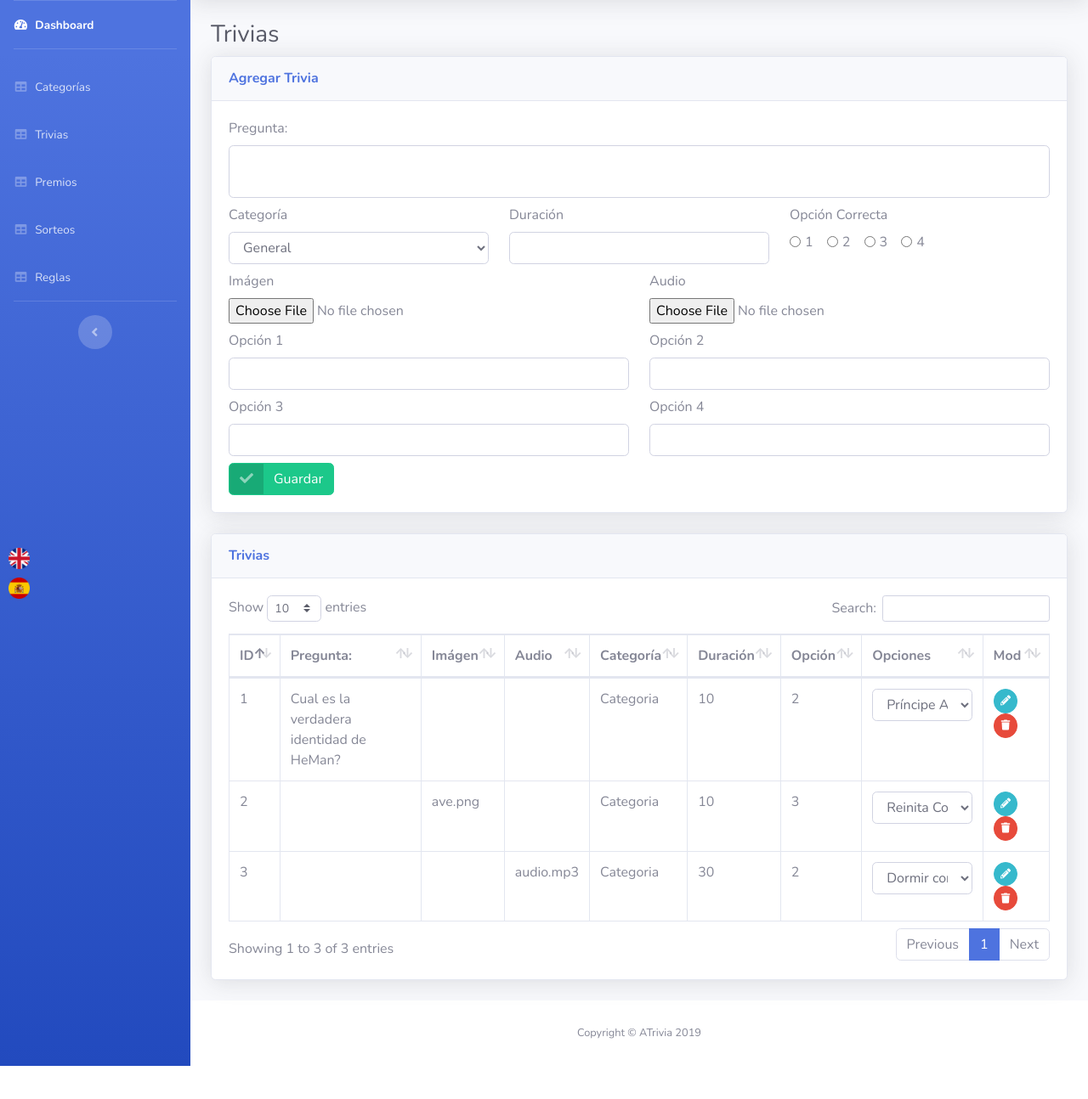
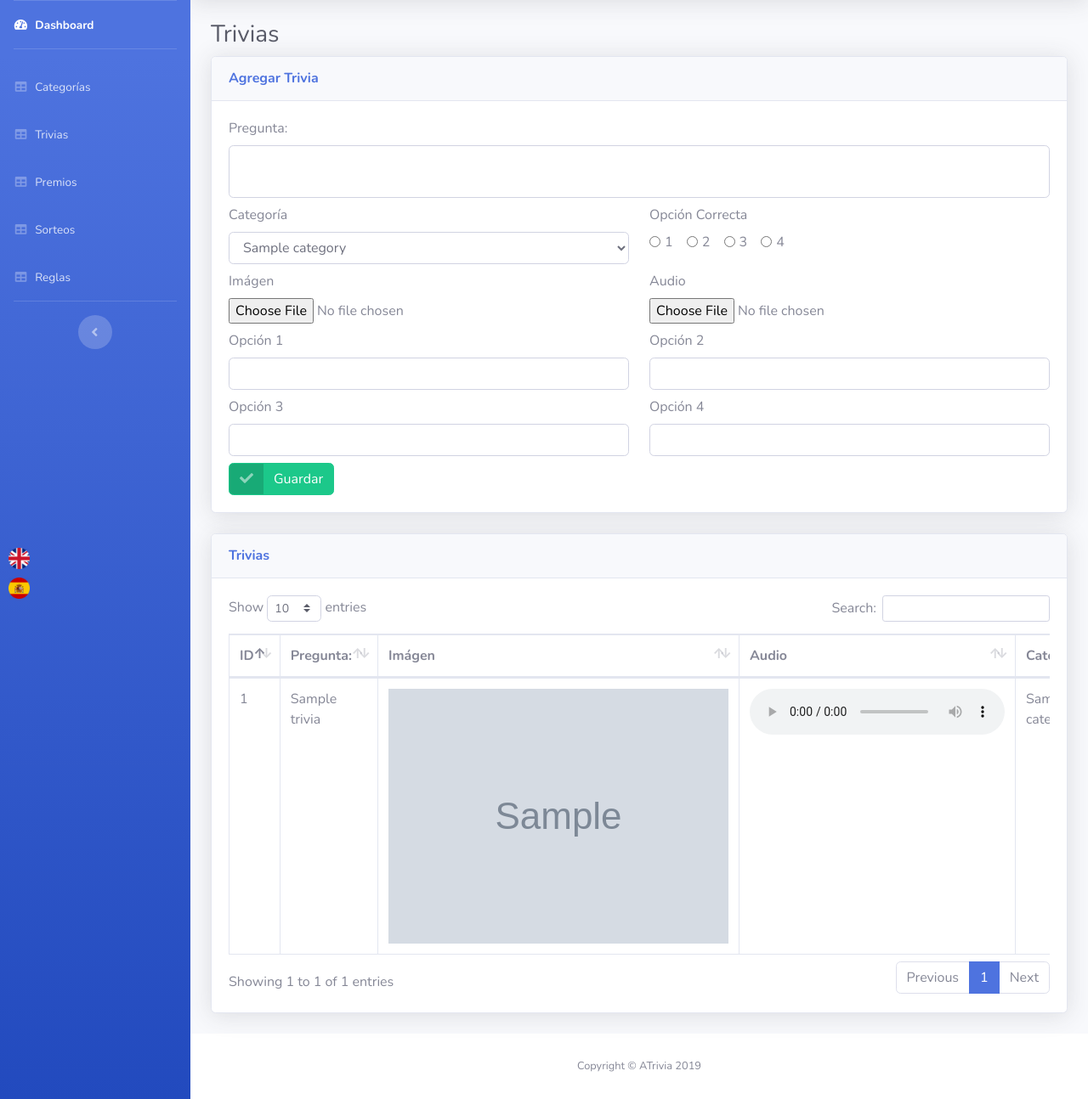
Before and after one commit to JuanNavasJN/ati-trivia, a Flask app: page /admin/trivias in a window 1280 px wide. Shown: the part 70-1364 px from the top of the page at 85% size. Before the commit the page ends 1325 px from the top, so only its background shows below. Run offline with Flask 2, Linux system fonts and the light colour scheme; grey boxes marked "Sample" are stand-in pictures; a database or web service that is not in the repository returns one stand-in record (values such as "Sample title"); parts of the project's set-up code (start-up, migrations or seed data) failed here and were passed over; some libraries are stand-ins or nearby versions.

Commit message:
crear y eliminar trivia admin

```diff
--- a/app.py
+++ b/app.py
@@ -48,7 +48,9 @@ def admincategorias():
 
 @app.route('/admin/trivias')
 def admintrivias():
-    return render_template('admin/trivias.html')
+    categories = list(db.category.find({}))
+    trivias = list(db.trivias.find({}))
+    return render_template('admin/trivias.html', categories=categories, trivias=trivias)
 
 @app.route('/admin/premios')
 def adminpremios():
@@ -118,6 +120,10 @@ def api_trivia(id):
 def api_new_trivia():
     return createTrivia(request.get_json(force=True))
 
+@app.route('/api/trivia/<id>', methods = ['DELETE'])
+def api_delete_trivia(id):
+    return deleteTrivia(id)
+
 # Premios
 @app.route('/api/premios', methods = ['GET'])
 def api_premios():
--- a/controllers/category.py
+++ b/controllers/category.py
@@ -6,7 +6,7 @@ from flask import Response
 Categories = db.category
 
 def getOneCategory(id):
-    print(id)
+    # print(id)
     category = Categories.find_one({'_id': ObjectId(id)})
     return Response(
         dumps(category),
--- a/controllers/main.py
+++ b/controllers/main.py
@@ -1,3 +1,3 @@
 from .category import *
 from .trivia import *
-from .premios import *
+# from .premios import *
--- a/templates/admin/trivias.html
+++ b/templates/admin/trivias.html
@@ -21,47 +21,54 @@
               <h6 class="m-0 font-weight-bold text-primary" data-i18n="addTrivia"></h6>
             </div>
             <div class="card-body">
+              <form action="" id="formCorrectOpt">
               <div class="row">
                 <div class="col">
                   <label for="trivia" data-i18n="question"></label>
-                  <textarea id="trivia" class="form-control" style="resize: none;"></textarea>
+                  <textarea id="trivia" class="form-control" style="resize: none;" required></textarea>
                 </div>
               </div>
               <div class="row mt-2">
                 <div class="col">
                   <label for="category-trivia" data-i18n="category"></label>
                   <select class="form-control" id="category-trivia">
-                    <option value="general">General</option>
-                    <option value="deportes">Deportes</option>
-                    <option value="cultura">Cultura</option>
+
+                    {% for category in categories %}
+
+                      <option value="{{ category.name }}" >{{ category.name  }}</option>
+
+                    {% endfor %}
                   </select>
                 </div>
 
-                <div class="col">
+                <!-- <div class="col">
                   <label for="duration-trivia" data-i18n="duration"></label>
                   <input type="number" id="duration-trivia" class="form-control"/>
-                </div>
+                </div> -->
 
                 <div class="col">
                     <label for="duration-trivia" data-i18n="correctOpt"></label>
+
                         <div>
                             <div class="form-check form-check-inline">
-                          <input class="form-check-input" type="radio" name="inlineRadioOptions" id="inlineRadio1" value="option1">
+                              <input class="form-check-input" type="radio" name="inlineRadioOptions" id="inlineRadio1" value="1" required>
                               <label class="form-check-label" for="inlineRadio1">1</label>
                             </div>
                             <div class="form-check form-check-inline">
-                          <input class="form-check-input" type="radio" name="inlineRadioOptions" id="inlineRadio2" value="option2">
+                              <input class="form-check-input" type="radio" name="inlineRadioOptions" id="inlineRadio2" value="2" required>
                               <label class="form-check-label" for="inlineRadio2">2</label>
                             </div>
                             <div class="form-check form-check-inline">
-                          <input class="form-check-input" type="radio" name="inlineRadioOptions" id="inlineRadio3" value="option1">
+                              <input class="form-check-input" type="radio" name="inlineRadioOptions" id="inlineRadio3" value="3" required>
                               <label class="form-check-label" for="inlineRadio1">3</label>
                             </div>
                             <div class="form-check form-check-inline">
-                          <input class="form-check-input" type="radio" name="inlineRadioOptions" id="inlineRadio4" value="option2">
+                              <input class="form-check-input" type="radio" name="inlineRadioOptions" id="inlineRadio4" value="4" required>
                               <label class="form-check-label" for="inlineRadio2">4</label>
                             </div>
                         </div>
+
+
 
                 </div>
               </div>
@@ -69,7 +76,7 @@
               <div class="row mt-2">
                 <div class="col">
                   <label for="image-trivia" data-i18n="image"></label>
-                  <input type="file" class="form-control-file" id="image-trivia"/>
+                  <input type="file" class="form-control-file" id="image-trivia" />
                 </div>
                 <div class="col">
                     <label for="audio-trivia">Audio</label>
@@ -80,37 +87,37 @@
               <div class="row mt-2">
                 <div class="col">
                   <label for=""><span data-i18n="option"></span> 1</label>
-                  <input type="text" class="form-control">
+                  <input type="text" class="form-control" id="option1" required>
                 </div>
                 <div class="col">
                   <label for=""><span data-i18n="option"></span> 2</label>
-                  <input type="text" class="form-control">
+                  <input type="text" class="form-control" id="option2" required>
                 </div>
               </div>
 
               <div class="row mt-2">
                 <div class="col">
                   <label for=""><span data-i18n="option"></span> 3</label>
-                  <input type="text" class="form-control">
+                  <input type="text" class="form-control" id="option3" required>
                 </div>
                 <div class="col">
                   <label for=""><span data-i18n="option"></span> 4</label>
-                  <input type="text" class="form-control">
+                  <input type="text" class="form-control" id="option4" required>
                 </div>
               </div>
 
               <div class="row mt-2">
                   <div class="col">
-                    <a href="#" class="btn btn-success btn-icon-split">
+                    <button type="submit" class="btn btn-success btn-icon-split" id="save-trivia">
                       <span class="icon text-white-50">
                         <i class="fas fa-check"></i>
                       </span>
                       <span class="text" id="save-trivia" data-i18n="save"></span>
-                    </a>
+                    </button>
                   </div>
               </div>
 
-
+              </form>
             </div>
           </div>
 
@@ -129,8 +136,7 @@
                       <th data-i18n="image">Imagen</th>
                       <th>Audio</th>
                       <th data-i18n="category">Categoria</th>
-                      <th data-i18n="duration">Duracion</th>
-                      <th data-i18n="option">Opcion</th>
+                      <th data-i18n="option">Correcta</th>
                       <th data-i18n="options">Opciones</th>
                       <th>Mod</th>
                     </tr>
@@ -142,81 +148,38 @@
                     </tr>
                   </tfoot> -->
                   <tbody id="categories">
+
+                    {% for trivia in trivias %}
+
                       <tr>
-                      <td>1</td>
-                      <td>Cual es la verdadera identidad de HeMan?</td>
-                      <td></td>
-                      <td></td>
-                      <td>Categoria</td>
-                      <td>10</td>
-                      <td>2</td>
+                        <td>{{ trivia['_id'] }}</td>
+                        <td>{{ trivia.question }}</td>
+                        <td>
+                          <img src="{{ trivia.image }}" alt="">
+                        </td>
+                        <td>
+                          <audio controls src="{{ trivia.audio }}"></audio>
+                        </td>
+                        <td>{{ trivia.category }}</td>
+                        <td>{{ trivia.correct }}</td>
                         <td>
                           <select name="" id="" class="form-control">
-                          <option value="">Príncipe Adams</option>
-                          <option value="">Príncipe Arthur</option>
-                          <option value="">Príncipe Albert</option>
-                          <option value="">Príncipe Orko</option>
+
+                              {% for option in trivia.options %}
+                                <option value="">{{ option }}</option>
+                              {% endfor %}
                           </select>
                         </td>
                         <td>
-                          <a href="#" class="btn btn-info btn-circle btn-sm" data-toggle="modal" data-target="#editModal">
-                            <i class="fas fa-pencil-alt"></i>
-                          </a>
-                          <a href="#" class="btn btn-danger btn-circle btn-sm">
-                            <i class="fas fa-trash"></i>
-                          </a>
+
+                            <button class="btn btn-danger btn-circle btn-sm delete-trivia" id="{{ trivia['_id'] }}" >
+                              <i class="fas fa-trash delete-trivia" id="{{ trivia['_id'] }}" ></i>
+                            </button>
                         </td>
                       </tr>
-                    <tr>
-                      <td>2</td>
-                      <td></td>
-                      <td>ave.png</td>
-                      <td></td>
-                      <td>Categoria</td>
-                      <td>10</td>
-                      <td>3</td>
-                      <td>
-                        <select name="" id="" class="form-control">
-                          <option value="">Reinita Común</option>
-                          <option value="">Gonzalito</option>
-                          <option value="">Tordo Maicero</option>
-                          <option value="">Canario de tejado</option>
-                        </select>
-                      </td>
-                      <td>
-                          <a href="#" class="btn btn-info btn-circle btn-sm" data-toggle="modal" data-target="#editModal">
-                            <i class="fas fa-pencil-alt"></i>
-                          </a>
-                          <a href="#" class="btn btn-danger btn-circle btn-sm">
-                            <i class="fas fa-trash"></i>
-                          </a>
-                      </td>
-                    </tr>
-                    <tr>
-                      <td>3</td>
-                      <td></td>
-                      <td></td>
-                      <td>audio.mp3</td>
-                      <td>Categoria</td>
-                      <td>30</td>
-                      <td>2</td>
-                      <td>
-                        <select name="" id="" class="form-control">
-                          <option value="">Dormir contigo</option>
-                          <option value="">Parampampam</option>
-                          <option value="">Que se mueran los feos</option>
-                          <option value="">Sazón</option>
-                        </select>
-                      </td>
-                      <td>
-                          <a href="#" class="btn btn-info btn-circle btn-sm" data-toggle="modal" data-target="#editModal">
-                            <i class="fas fa-pencil-alt"></i>
-                          </a>
-                          <a href="#" class="btn btn-danger btn-circle btn-sm">
-                            <i class="fas fa-trash"></i>
-                          </a>
-                      </td>
-                    </tr>
+
+                    {% endfor %}
+
                   </tbody>
                 </table>
               </div>
@@ -341,6 +304,75 @@
 {% block script %}
 
   <script>
+      const toBase64 = file => new Promise((resolve, reject) => {
+          const reader = new FileReader();
+          reader.readAsDataURL(file);
+          reader.onload = () => resolve(reader.result);
+          reader.onerror = error => reject(error);
+      });
+
+      $(document).ready( () => {
+
+        $('.delete-trivia').click( e => {
+          const id = e.target.id
+          console.log(id)
+          fetch('/api/trivia/' + id, {
+            method: 'DELETE',
+          })
+            .then(data => data.json())
+            .then(res => {
+              location.replace('/admin/trivias')
+            })
+        })
+
+        $('#formCorrectOpt').submit( async e => {
+          e.preventDefault()
+
+          let options = [
+            $('#option1').val(),
+            $('#option2').val(),
+            $('#option3').val(),
+            $('#option4').val()
+          ]
+
+          let audio64 = null;
+          let image64 = null;
+
+          if(document.querySelector('#audio-trivia').files[0]){
+            let audio = document.querySelector('#audio-trivia').files[0];
+            audio64 = await toBase64(audio);
+          }
+
+          if(document.querySelector('#image-trivia').files[0]){
+            let image = document.querySelector('#image-trivia').files[0];
+            image64 = await toBase64(image);
+          }
+
+          let data = {
+            question: $('#trivia').val(),
+            category: $('#category-trivia').val(),
+            correct: $('input[name=inlineRadioOptions]:checked', '#formCorrectOpt').val(),
+            options,
+            audio: audio64,
+            image: image64
+          }
+
+          $('#save-trivia').toggleClass('btn-info', 'btn-success')
+          console.log("trivia enviada...")
+
+          fetch('/api/trivia', {
+            method: 'POST',
+            body: JSON.stringify(data)
+          })
+          .then( data => data.json())
+          .then( res => {
+            console.log(res)
+            location.replace('/admin/trivias')
+          })
+
+
+        })
+      })
 
 
   </script>
```
Also changed, not shown: controllers/trivia.py (+16 -1 lines). Lines whose indentation alone changed are shown as unchanged.
